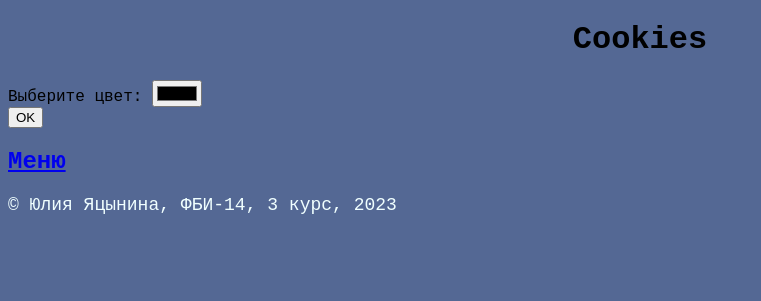
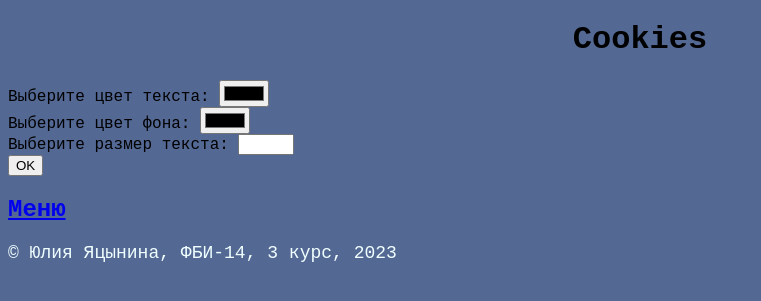
Before and after one commit to JuliaYatsynina/web-programming-labs-2, a Flask app: page /lab4/cookies in a window 1280 px wide. Shown: the part 28-329 px from the top of the page, without its empty margins (0-761 px from the left). Run offline with Flask 3, Linux system fonts and the light colour scheme.

Commit message:
Фон и размер текстa

```diff
--- a/lab4.py
+++ b/lab4.py
@@ -106,8 +106,18 @@ def cookies():
         return render_template('cookies.html')
 
     color = request.form.get('color')
+    back = request.form.get('back')
+    font = request.form.get('font')
+    if color == back:
+        error_msg = 'Цвет текста и фона одинаковые, выберите разные цвета'
+        return render_template('error.html', error_msg=error_msg)
     headers = {
-        'Set-Cookie': 'color=' + color + ' ; path=/',
+        'Set-Cookie': [
+            'color=' + color + ' ; path=/',
+            'back=' + back + ' ; path=/',
+            'font=' + str(font) + ' ; path=/'
+        ],
         'Location': '/lab4/cookies'
     }
+
     return '', 303, headers
--- a/templates/base.html
+++ b/templates/base.html
@@ -5,10 +5,12 @@
     <meta name="viewport" content="width=device-width, initial-scale=1.0">
     <title>Яцынина Юлия. {% block lab %}{% endblock %}</title>
     <link rel="stylesheet" href="{{url_for('static', filename='main.css')}}">
-    {% if request.cookies.get('color') %}
+    {% if request.cookies.get('color') and request.cookies.get('back') and request.cookies.get('font') %}
     <style>
         body {
             color: {{ request.cookies.get('color') }};
+            background-color: {{ request.cookies.get('back') }};
+            font-size: {{ request.cookies.get('font') }}px;
         }
     </style>
     {% endif %}
--- a/templates/cookies.html
+++ b/templates/cookies.html
@@ -6,8 +6,16 @@
     <h1>Cookies</h1>
     <form method="post">
         <div>
-            <label for="color">Выберите цвет:</label>
+            <label for="color">Выберите цвет текста:</label>
             <input type="color" id="color" name="color">
+        </div>
+        <div>
+            <label for="back">Выберите цвет фона:</label>
+            <input type="color" id="back" name="back">
+        </div>
+        <div>
+            <label for="font">Выберите размер текста:</label>
+            <input type="number" id="font" name="font" min="5" max="30">
         </div>
         <div>
             <button type="submit">OK</button>
```
Also changed, not shown: templates/error.html (added, +13 -0 lines).
